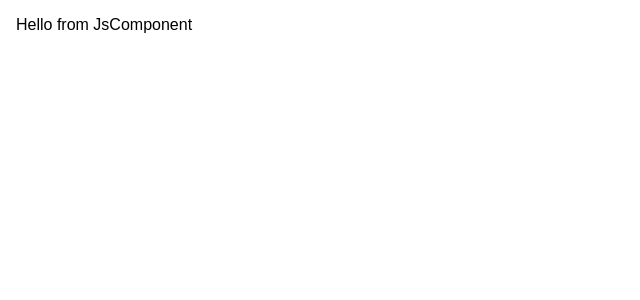
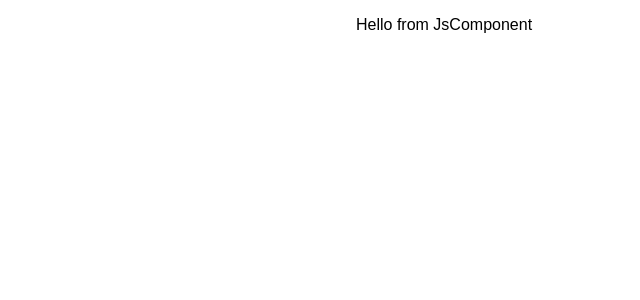
Before and after one commit to FormulaMonks/fe-exercise, a React app: page / in a window 1280 px wide. Shown: the top 300 px of the page, without its empty margins (0-640 px from the left). Built offline with nearby package versions, Linux system fonts and the light colour scheme.

Commit message:
tooling: add styled-components

```diff
--- a/package.json
+++ b/package.json
@@ -16,6 +16,7 @@
     "@theorem/react": "^6.0.1",
     "@types/react": "^17.0.2",
     "@types/react-dom": "^17.0.1",
+    "@types/styled-components": "^5.1.7",
     "babel-loader": "^8.2.2",
     "copy-webpack-plugin": "^7.0.0",
     "css-loader": "^5.1.1",
@@ -26,6 +27,7 @@
     "react-jss": "^10.5.1",
     "react-refresh": "^0.9.0",
     "style-loader": "^2.0.0",
+    "styled-components": "^5.2.1",
     "typescript": "^4.2.2",
     "webpack": "^5.24.2",
     "webpack-cli": "^4.5.0"
--- a/src/App/index.tsx
+++ b/src/App/index.tsx
@@ -1,10 +1,16 @@
 import { JsComponent } from "../JsComponent";
 import "./styles.css";
+import styled from "styled-components";
+
+const Root = styled.div`
+  max-width: 600px;
+  margin: 0 auto;
+`;
 
 export function App() {
   return (
-    <div>
+    <Root>
       <JsComponent />
-    </div>
+    </Root>
   );
 }
```
Also changed, not shown: 1 other file (tests, documents, lock files or other folders).
